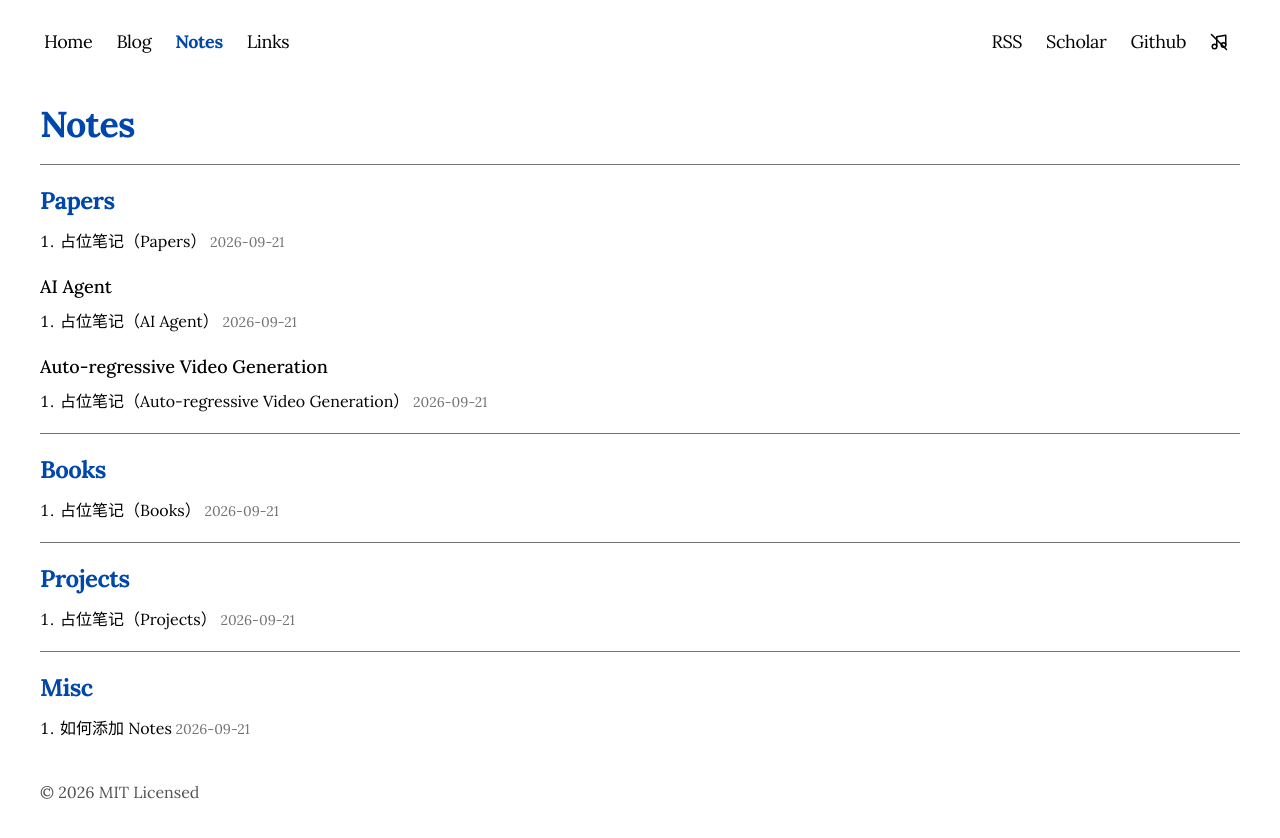
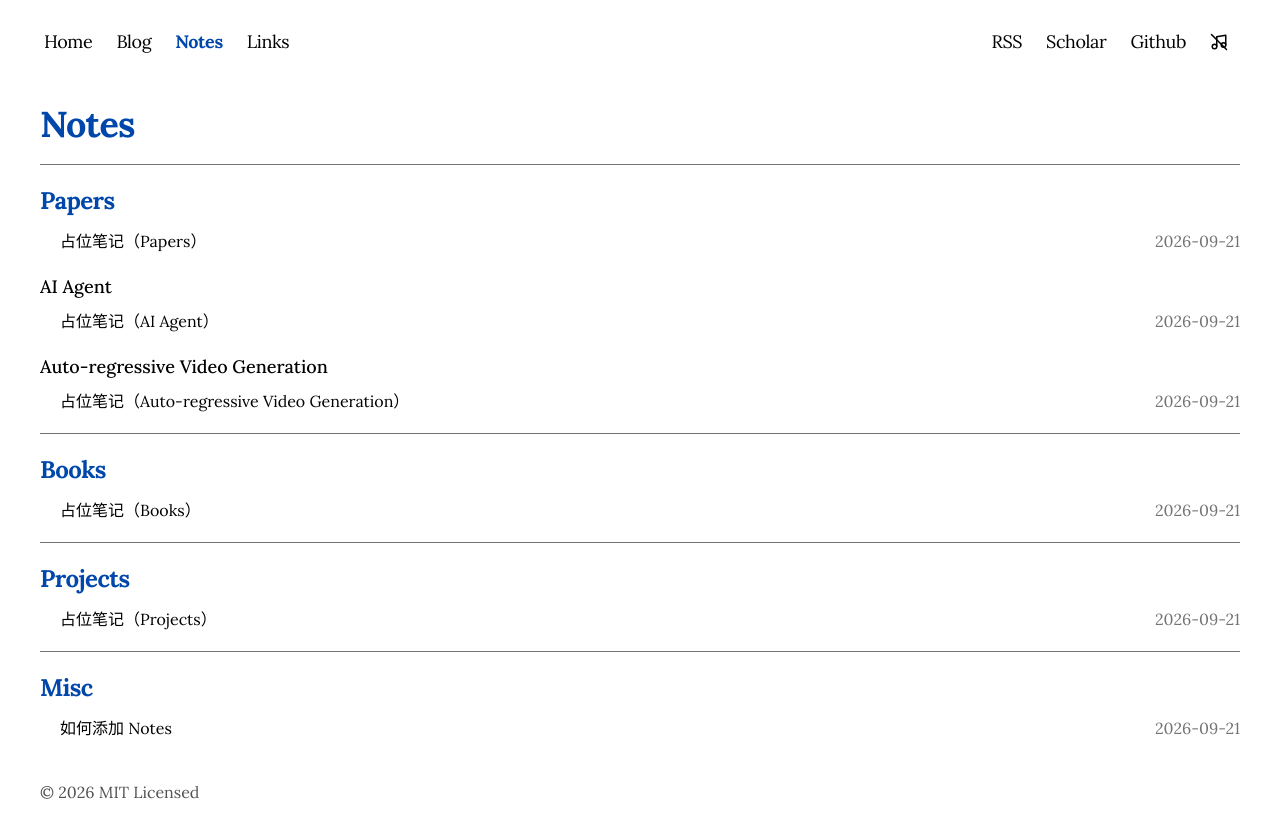
Before and after one commit to zeroffa233/zeroffa-homepage, a Next.js app: page /notes in a window 1280 px wide. Shown: the top 838 px of the page. Built offline with nearby package versions, Linux system fonts and the light colour scheme; a web font is replaced by a local one.

Commit message:
style: notes index date right-aligned on entry row; detail page reverted

```diff
--- a/app/notes/[slug]/page.tsx
+++ b/app/notes/[slug]/page.tsx
@@ -29,16 +29,14 @@ export default async function Note({ params }) {
 
     return (
         <section>
-            <div className="flex justify-between items-center mt-5 mb-3">
-                <h1 className="text-4xl font-bold tracking-tight">
-                    {note.metadata.title}
-                </h1>
-                {note.metadata.date && (
-                    <p className="text-4xl text-neutral-600 dark:text-neutral-400">
-                        {formatDate(note.metadata.date)}
-                    </p>
-                )}
-            </div>
+            <h1 className="text-4xl font-bold tracking-tight mt-5">
+                {note.metadata.title}
+            </h1>
+            {note.metadata.date && (
+                <div className="flex justify-between items-center mt-5 mb-3 text-base text-neutral-600 dark:text-neutral-400">
+                    <p>{formatDate(note.metadata.date)}</p>
+                </div>
+            )}
             <article className="prose">
                 <CustomMDX source={note.content} />
             </article>
--- a/app/notes/page.tsx
+++ b/app/notes/page.tsx
@@ -6,7 +6,10 @@ function EntryList({ notes }: { notes: NoteListItem[] }) {
     return (
         <ol className="list-decimal list-outside pl-5">
             {notes.map((note) => (
-                <li key={note.slug} className="mb-2">
+                <li
+                    key={note.slug}
+                    className="mb-2 flex justify-between items-baseline"
+                >
                     <Link
                         href={`/notes/${note.slug}`}
                         className="transition-all hover:text-[#0047AB] dark:hover:text-blue-400"
@@ -14,8 +17,7 @@ function EntryList({ notes }: { notes: NoteListItem[] }) {
                         {note.title}
                     </Link>
                     {note.date && (
-                        <span className="text-sm text-neutral-500 dark:text-neutral-400">
-                            {" "}
+                        <span className="text-neutral-500 dark:text-neutral-400">
                             {formatDate(note.date)}
                         </span>
                     )}
```
